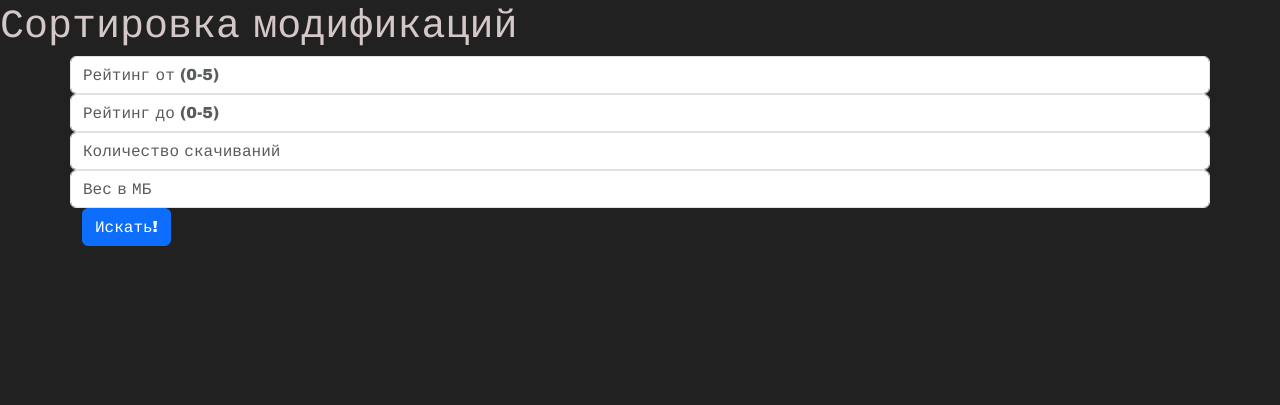
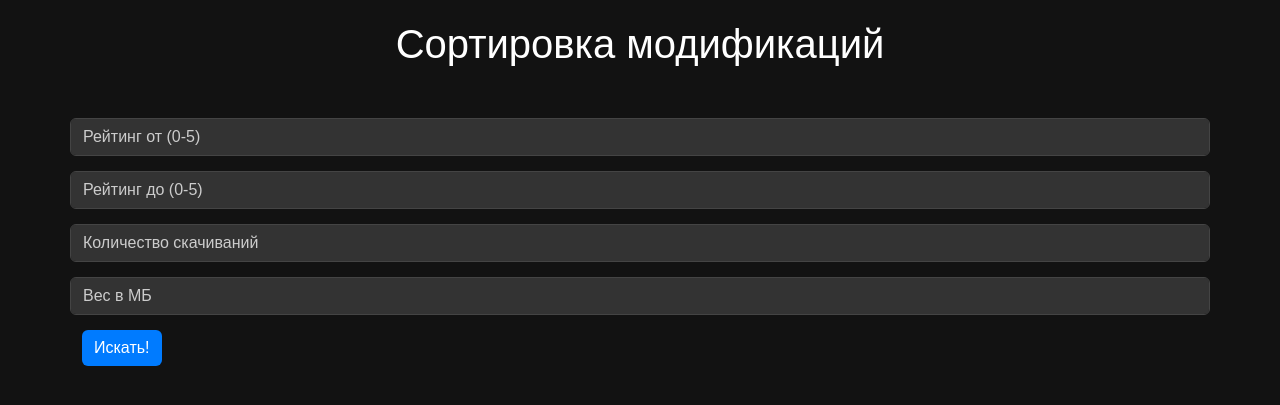
Before and after one commit to DenisBaranov-FEFU/Mods, a PHP site: page /GPT_fix.php in a window 1280 px wide. Shown: the top 405 px of the page. Run offline with PHP 8.4, Linux system fonts and the light colour scheme.

Commit message:
Style for Main Page fixed

```diff
--- a/CSS/style.css
+++ b/CSS/style.css
@@ -1,5 +1,62 @@
 body {
-    background-color: #212121;
-    font-family: 'Arial Black', Courier, monospace;
-    color: #d4c7c7;
+    background-color: #121212;
+    color: #ffffff;
+    font-family: Arial, sans-serif;
 }
+
+h1 {
+    text-align: center;
+    margin-top: 20px;
+    color: #ffffff;
+}
+
+.container {
+    margin-top: 50px;
+}
+
+.form__reg {
+    margin-bottom: 15px;
+}
+
+.form-control {
+    background-color: #333333;
+    border: 1px solid #444444;
+    color: #ffffff;
+}
+
+.form-control::placeholder {
+    color: #cccccc;
+}
+
+.btn-primary {
+    background-color: #007bff;
+    border: none;
+    color: #ffffff;
+}
+
+.btn-primary:hover {
+    background-color: #0056b3;
+}
+
+.table {
+    background-color: #222222;
+    border: 1px solid #333333;
+    color: #ffffff;
+}
+
+.table thead th {
+    background-color: #333333;
+    border: 1px solid #444444;
+}
+
+.table tbody tr {
+    border: 1px solid #444444;
+}
+
+.table tbody tr:nth-child(even) {
+    background-color: #2a2a2a;
+}
+
+.table tbody tr:nth-child(odd) {
+    background-color: #1a1a1a;
+}
```
